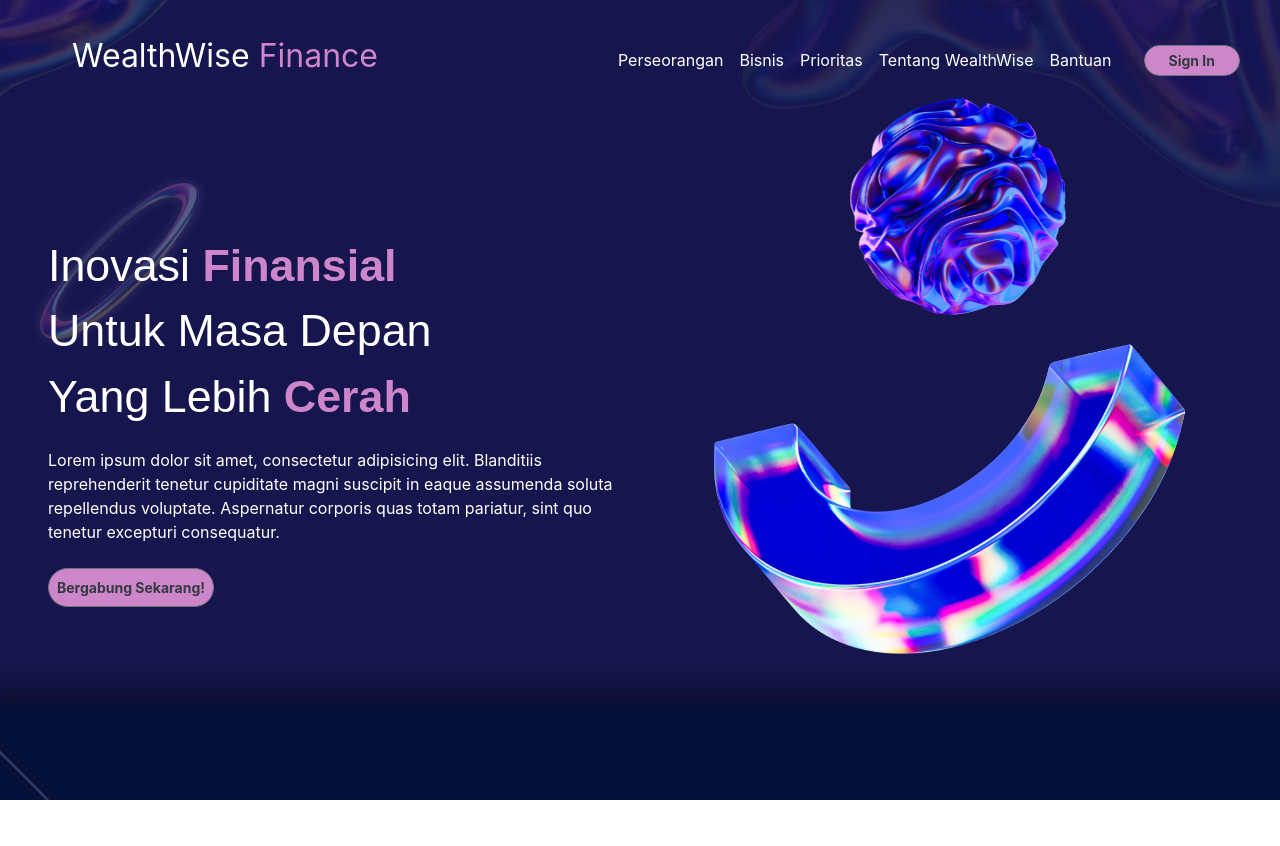
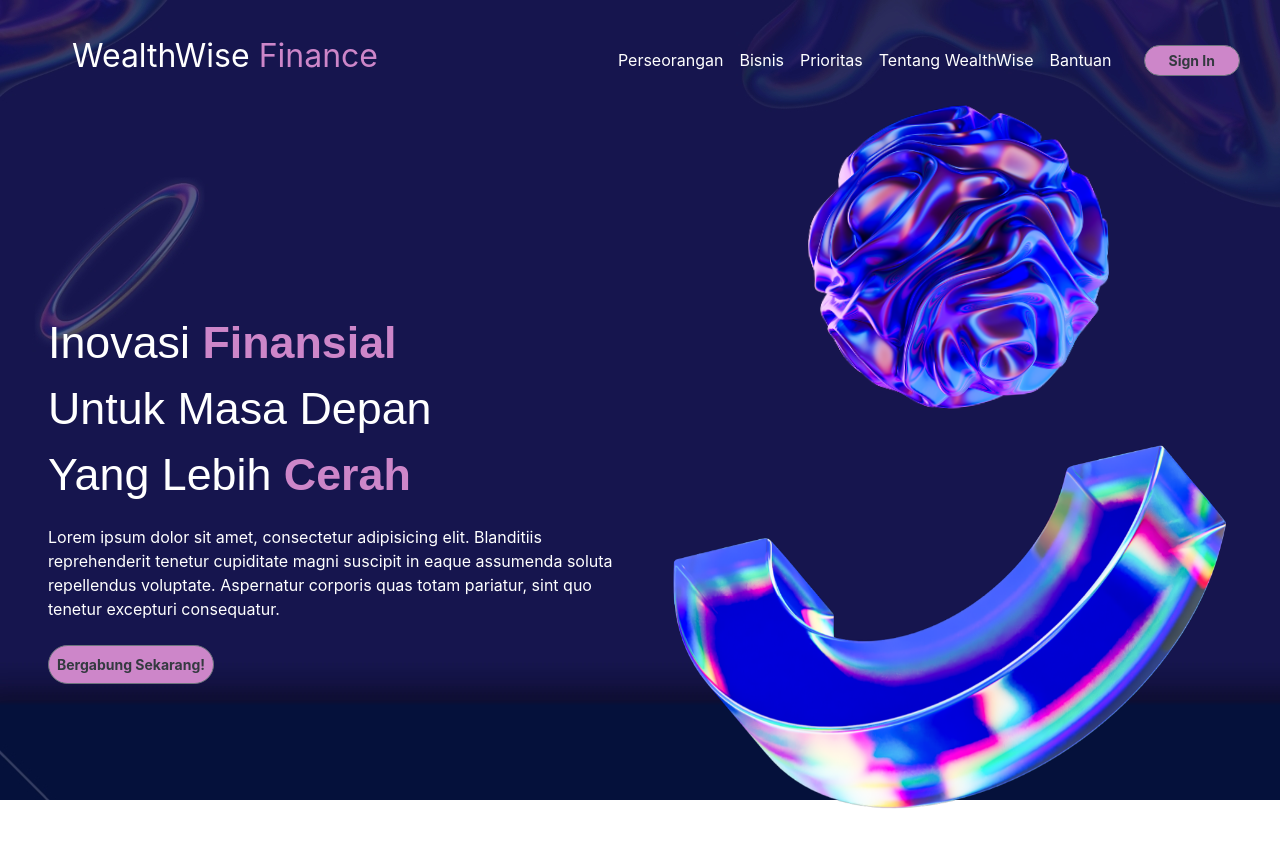
Before and after one commit to NaufalHusnianto/project-react-weatlhwise, a React (Create React App) app: page / in a window 1280 px wide. Shown: the top 846 px of the page. Before the commit the page ends 800 px from the top, so only its background shows below. Built offline with nearby package versions, Linux system fonts and the light colour scheme.

Commit message:
Update Dashboard.js

```diff
--- a/src/pages/Dashboard.js
+++ b/src/pages/Dashboard.js
@@ -41,8 +41,8 @@ function Dashboard() {
                     <button type="button" className="btn btn-secondary btn-sm rounded-pill font-weight-bold text-dark p-2 mt-2" style={purpleBgColor}>Bergabung Sekarang!</button>
                 </div>
                 <div className="container w-100 col-lg-6 text-center mb-5 position-relative">
-                    <img src="/image/ball.png" className="rotate-animation img-fluid" style={{ maxWidth: '250px', top: '130px', right: '50%' }}/>
-                    <img src="/image/u.png" className="floating-animation img-fluid" style={{ maxWidth: '500px', left: '40%', transform: 'translateX(-50%)' }}/>
+                    <img src="/image/ball.png" className="rotate-animation img-fluid" />
+                    <img src="/image/u.png" className="floating-animation img-fluid" />
                 </div>
             </main>
         </div>
```
